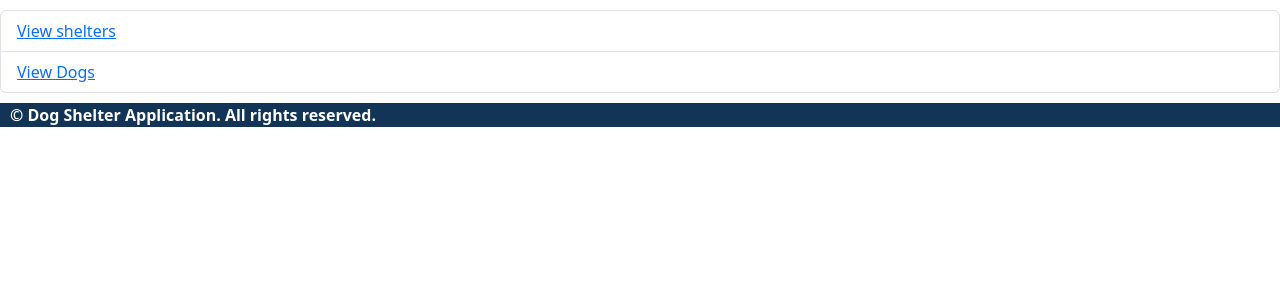
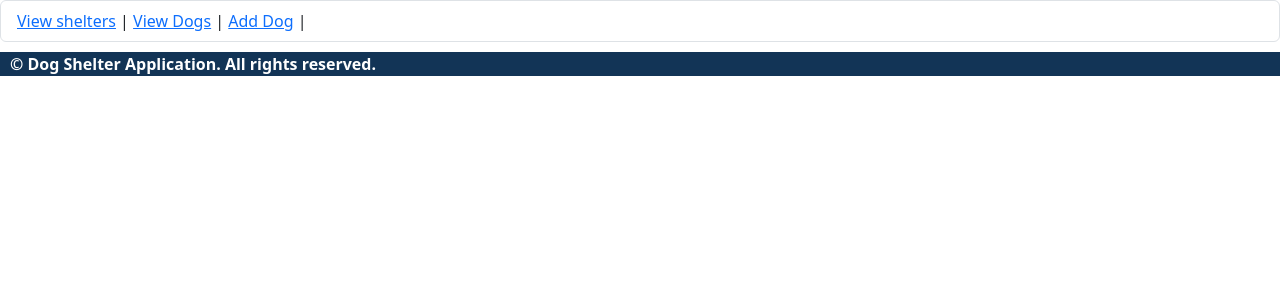
Before and after one commit to erdey2/dog_shelter, a Django app: template dog_shelters_app/templates/index.html in a window 1280 px wide. Shown: the top 300 px of the page. Run offline with Django 5.2, Linux system fonts and the light colour scheme; the template is opened without the code that fills it, so the values that code supplies are empty.

Commit message:
index.html updated

```diff
--- a/dog_shelters_app/templates/index.html
+++ b/dog_shelters_app/templates/index.html
@@ -1,13 +1,12 @@
 {% extends 'base.html' %}
 {% block title %} Home page {% endblock %}
 {% block body %}
-<p>{{today}} </p>
+
 <ul class="list-group">
     <li class="list-group-item">
-        <a href=" {% url 'shelters_list' %}">View shelters</a>
-    </li>
-    <li class="list-group-item">
-        <a href=" {% url 'dogs_list' %}">View Dogs</a>
+        <a href=" {% url 'shelters_list' %}">View shelters</a> |
+        <a href=" {% url 'dogs_list' %}">View Dogs</a> |
+        <a href=" {% url 'dog_register' %}">Add Dog</a> |
     </li>
 
 </ul>
```
